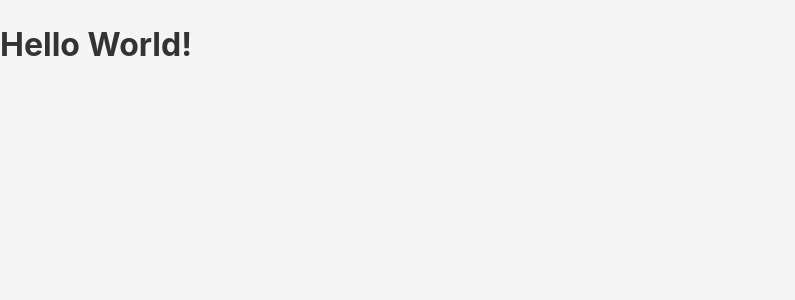
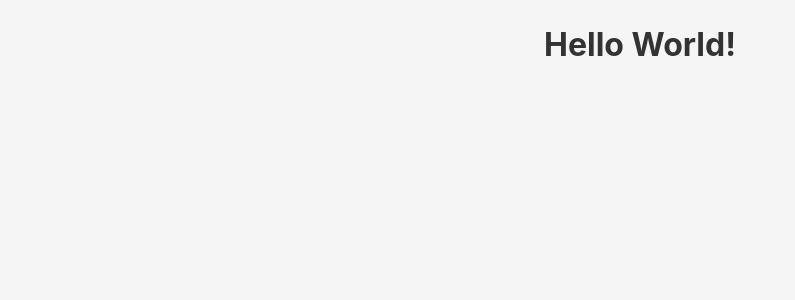
Before and after one commit to ilayda21/evreka-crm, a React (Vite) app: page / in a window 1280 px wide. Shown: the top 300 px of the page, without its empty margins (0-795 px from the left). Built offline with nearby package versions, Linux system fonts and the light colour scheme.

Commit message:
feat: add media queries to theme

```diff
--- a/src/App.tsx
+++ b/src/App.tsx
@@ -1,9 +1,12 @@
 import styled from 'styled-components'
 
 const Wrapper = styled.div`
-  height: 100vh;
   background: ${({ theme }) => theme.colors.background};
   color: ${({ theme }) => theme.colors.text};
+
+   ${({ theme }) => theme.media.tablet} {
+    text-align: center;
+  }
 `
 
 function App() {
--- a/src/styled.d.ts
+++ b/src/styled.d.ts
@@ -7,5 +7,10 @@ declare module 'styled-components' {
             background: string
             text: string
         }
+        media: {
+            mobile: string
+            tablet: string
+            desktop: string
+        }
     }
 }
--- a/src/theme.ts
+++ b/src/theme.ts
@@ -4,4 +4,9 @@ export const theme = {
         background: '#f5f5f5',
         text: '#333',
     },
+    media: {
+        mobile: `@media (min-width: 480px)`,
+        tablet: `@media (min-width: 768px)`,
+        desktop: `@media (min-width: 1024px)`,
+    },
 }
```
